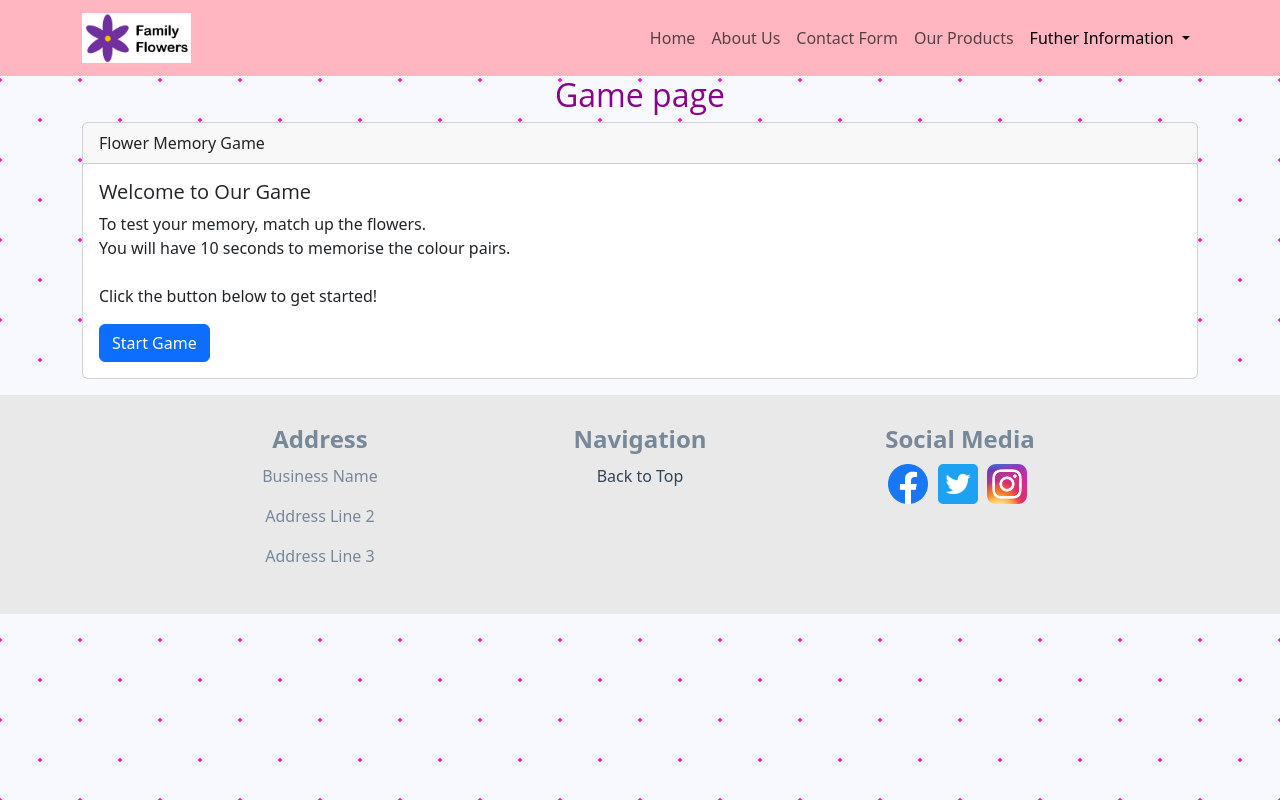
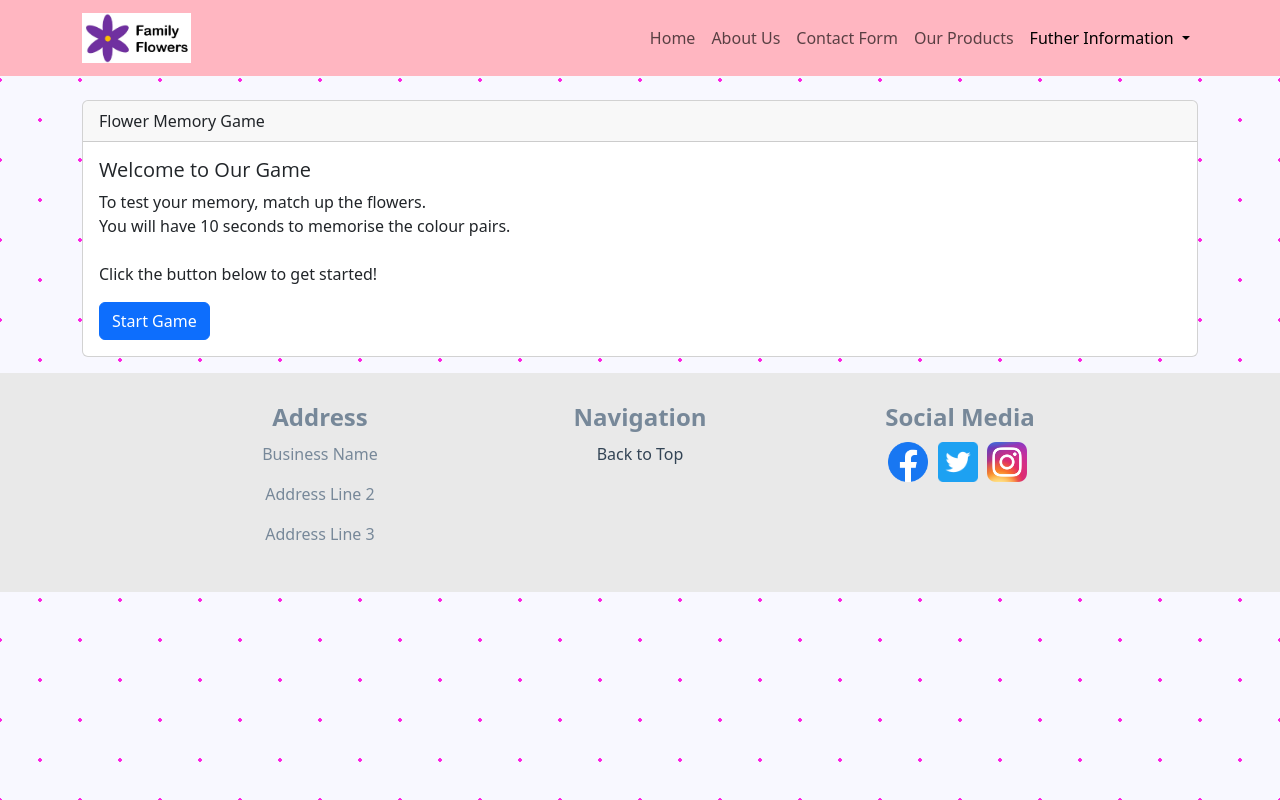
Before and after one commit to jodiemurphy2/jodiemurphy2-github.io, a plain HTML site: page game/game.html in a window 1280 px wide. Drawn offline with nearby package versions, Linux system fonts and the light colour scheme; a web font is replaced by a local one.

Commit message:
Update game.html

```diff
--- a/game/game.html
+++ b/game/game.html
@@ -41,9 +41,9 @@
     </div>
     </nav>
 
-<h2>Game page</h2>
+
 <!--<a href="https://www.freepik.com/free-vector/isolated-set-flowers_6192976.htm#page=2&query=flower%20cartoon&position=11&from_view=search&track=ais&uuid=54a6a468-bb22-43dc-b5e0-95910ce9e395">Image by brgfx</a> on Freepik-->
-
+<br/>
 <div class="container">
     <div class = "row justify-content-md-center">
         <div class="col-12">
```
